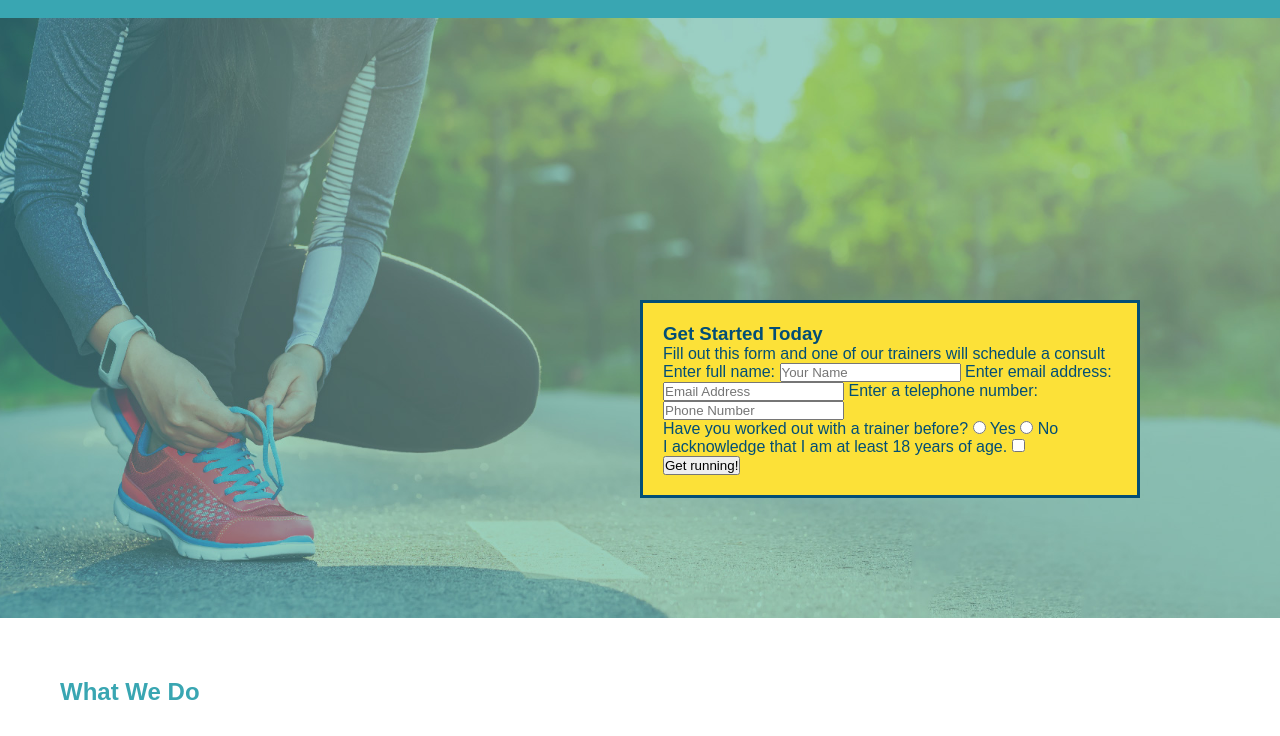
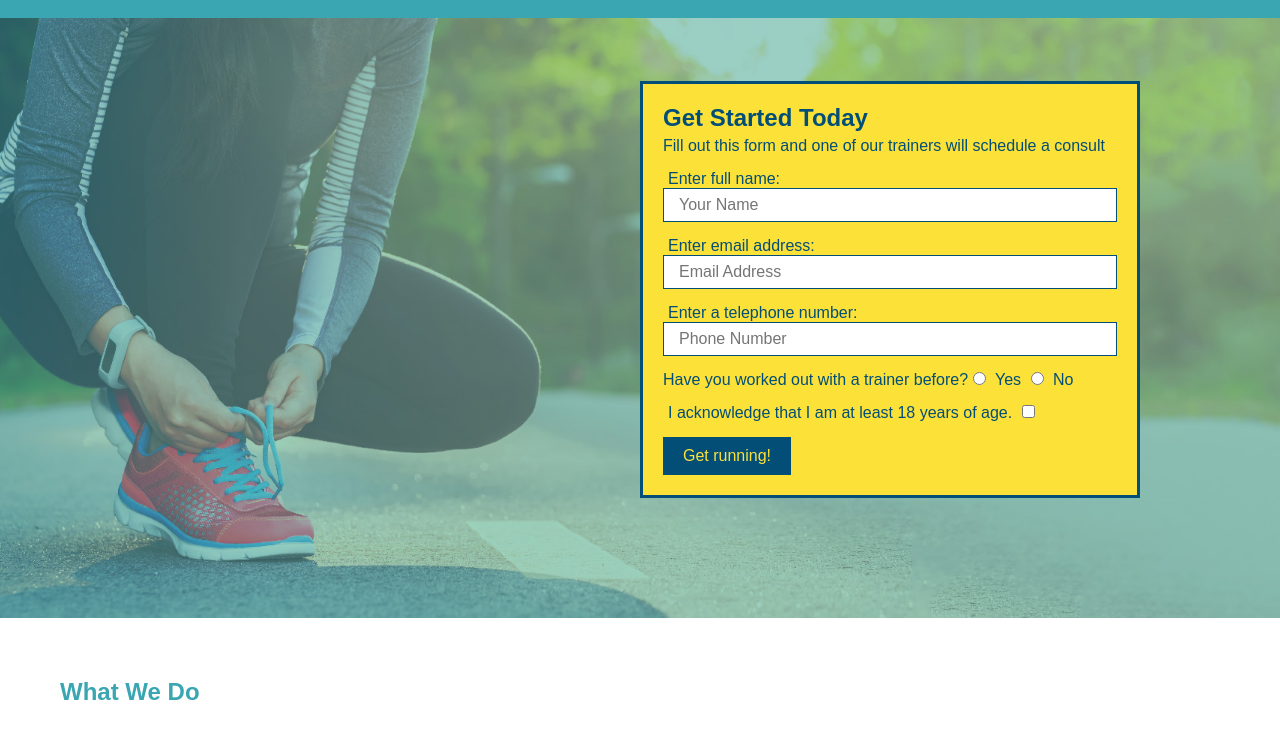
Before and after one commit to adamkeyser45/run-buddy, a plain HTML site: page index.html in a window 1280 px wide. Shown: the part 64-800 px from the top of the page. Drawn offline with Linux system fonts and the light colour scheme.

Commit message:
finished hero form

```diff
--- a/assets/css/style.css
+++ b/assets/css/style.css
@@ -78,7 +78,6 @@ section {
     background-position: center;
     position: relative;
 }
-/* Hero Style End*/
 
 .hero-form {
     background-color: #fce138;
@@ -90,3 +89,35 @@ section {
     bottom: 120px;
     right: 140px;
 }
+
+.hero-form h3 {
+    font-size: 24px;
+    margin: 0px;
+}
+
+.hero-form p {
+    margin: 5px 0px 15px 0px;
+}
+
+.form-input {
+    border:  1px solid #024e76;
+    display: block;
+    padding: 7px 15px;
+    font-size: 16px;
+    color: #024e76;
+    width: 100%;
+    margin-bottom: 15px;
+}
+
+.hero-form label {
+    margin: 0 5px;
+}
+
+.hero-form button {
+    background-color: #024e76;
+    color: #fce138;
+    border: none;
+    padding: 10px 20px;
+    font-size: 16px;
+}
+/* Hero Style End*/
--- a/index.html
+++ b/index.html
@@ -40,11 +40,11 @@
             <!--Add form element-->
             <form>
                 <label for="name">Enter full name:</label>
-                <input type="text" placeholder="Your Name" name="name" id="name" />
+                <input type="text" placeholder="Your Name" name="name" id="name" class="form-input" />
                 <label for="email">Enter email address:</label>
-                <input type="email" placeholder="Email Address" name="email" id="email" />
+                <input type="email" placeholder="Email Address" name="email" id="email" class="form-input" />
                 <label for="phone">Enter a telephone number:</label>
-                <input type="tel" placeholder="Phone Number" name="phone" id="phone" />
+                <input type="tel" placeholder="Phone Number" name="phone" id="phone" class="form-input"/>
                 <p>
                     Have you worked out with a trainer before?
                     <input type="radio" name="trainer-confirm" id="trainer-yes" />
```
